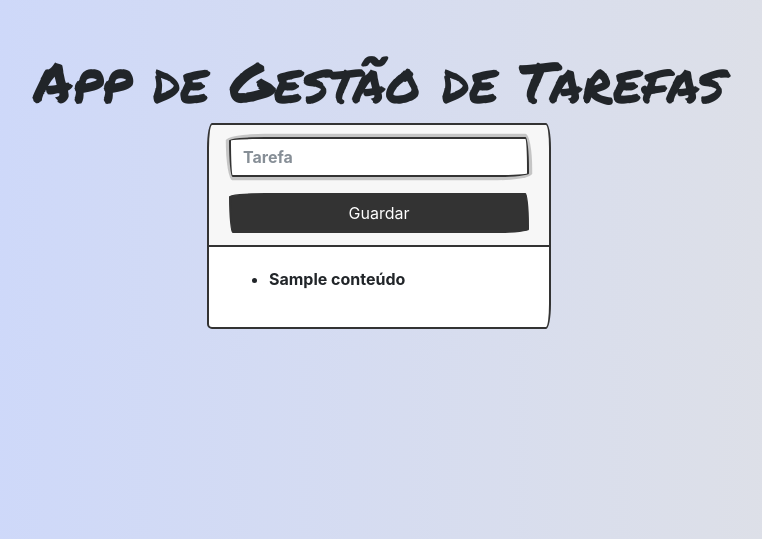
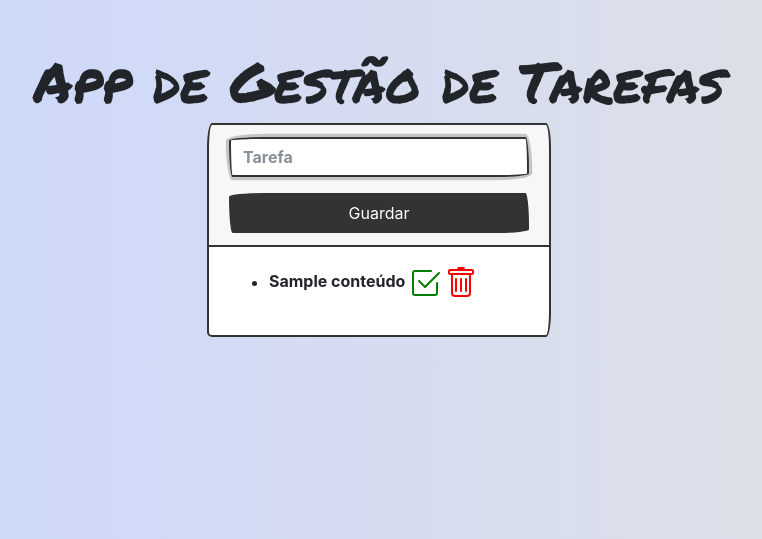
Before and after one commit to MP-C/OnlineGames, a Flask app: template Python/Projeto_Python_List/templates/index.html in a window 1280 px wide. Shown: the top 539 px of the page, without its empty margins (261-1023 px from the left). Run offline with Flask 3, Linux system fonts and the light colour scheme; the template is opened without the code that fills it: most values are stand-ins (such as "Sample title", 1, 10 or a date in 2020); some web fonts are replaced.

Commit message:
Tokyo_project_py

```diff
--- a/Python/Projeto_Python_List/templates/index.html
+++ b/Python/Projeto_Python_List/templates/index.html
@@ -8,6 +8,7 @@
     <link rel="preconnect" href="https://fonts.googleapis.com">  <!-- Google Fonts -->
     <link rel="preconnect" href="https://fonts.gstatic.com" crossorigin> <!-- Google Fonts -->
     <link href="https://fonts.googleapis.com/css2?family=Permanent+Marker&display=swap" rel="stylesheet"> <!-- Google Fonts -->
+    <link href="https://stackpath.bootstrapcdn.com/font-awesome/4.7.0/css/font-awesome.min.css" rel="stylesheet" integrity="sha384-wvfXpqpZZVQGK6TAh5PVlGOfQNHSoD2xbE+QkPxCAFlNEevoEH3Sl0sibVcOQVnN" crossorigin="anonymous"> <!-- Font Awesome -->
 </head>
 <body>
     <main class="container p-4">
@@ -28,7 +29,21 @@
                         <ul>
                         <!-- Graças a Jinja pode-se introduzir código Python no nosso HTML e Python encarrega-se de o executar e interpretar -->
                         {% for tarefa in lista_de_tarefas %}
-                            <li>{{tarefa.conteúdo}} </li> {% endfor %} <!-- conteúdo é a variável da classe Tarefa que armazena o texto da tarefa -->
+                            <li>{{tarefa.conteúdo}}
+                                <a href="" style="text-decoration:none">
+                                    <svg class="bi bi-check-box" width="2em" height="2em" viewBox="0 0 16 16" fill="green" xmlns="http://www.w3.org/2000/svg">
+                                        <path fill-rule="evenodd" d="M15.354 2.646a.5.5 0 010 .708l-7 7a.5.5 0 01-.708 0l-3-3a.5.5 0 11.708-.708L8 9.293l6.646-6.647a.5.5 0 01.708 0z" clip-rule="evenodd"/>
+                                        <path fill-rule="evenodd" d="M1.5 13A1.5 1.5 0 003 14.5h10a1.5 1.5 0 001.5-1.5V8a.5.5 0 00-1 0v5a.5.5 0 01-.5.5H3a.5.5 0 01-.5-.5V3a.5.5 0 01.5-.5h8a.5.5 0 000-1H3A1.5 1.5 0 001.5 3v10z" clip-rule="evenodd"/>
+                                    </svg>
+                                </a>
+                                <a href="" style="text-decoration:none">
+                                    <svg class="bi bi-trash" width="2em" height="2em" viewBox="0 0 16 16" fill="red" xmlns="http://www.w3.org/2000/svg">
+                                        <path d="M5.5 5.5A.5.5 0 016 6v6a.5.5 0 01-1 0V6a.5.5 0 01.5-.5zm2.5 0a.5.5 0 01.5.5v6a.5.5 0 01-1 0V6a.5.5 0 01.5-.5zm3 .5a.5.5 0 00-1 0v6a.5.5 0 001 0V6z"/>
+                                        <path fill-rule="evenodd" d="M14.5 3a1 1 0 01-1 1H13v9a2 2 0 01-2 2H5a2 2 0 01-2-2V4h-.5a1 1 0 01-1-1V2a1 1 0 011-1H6a1 1 0 011-1h2a1 1 0 011 1h3.5a1 1 0 011 1v1zM4.118 4L4 4.059V13a1 1 0 001 1h6a1 1 0 001-1V4.059L11.882 4H4.118zM2.5 3V2h11v1h-11z" clip-rule="evenodd"/>
+                                    </svg>
+                                </a>
+
+                            </li> {% endfor %} <!-- conteúdo é a variável da classe Tarefa que armazena o texto da tarefa -->
                         </ul>
                     </div>
                 </div>
```
